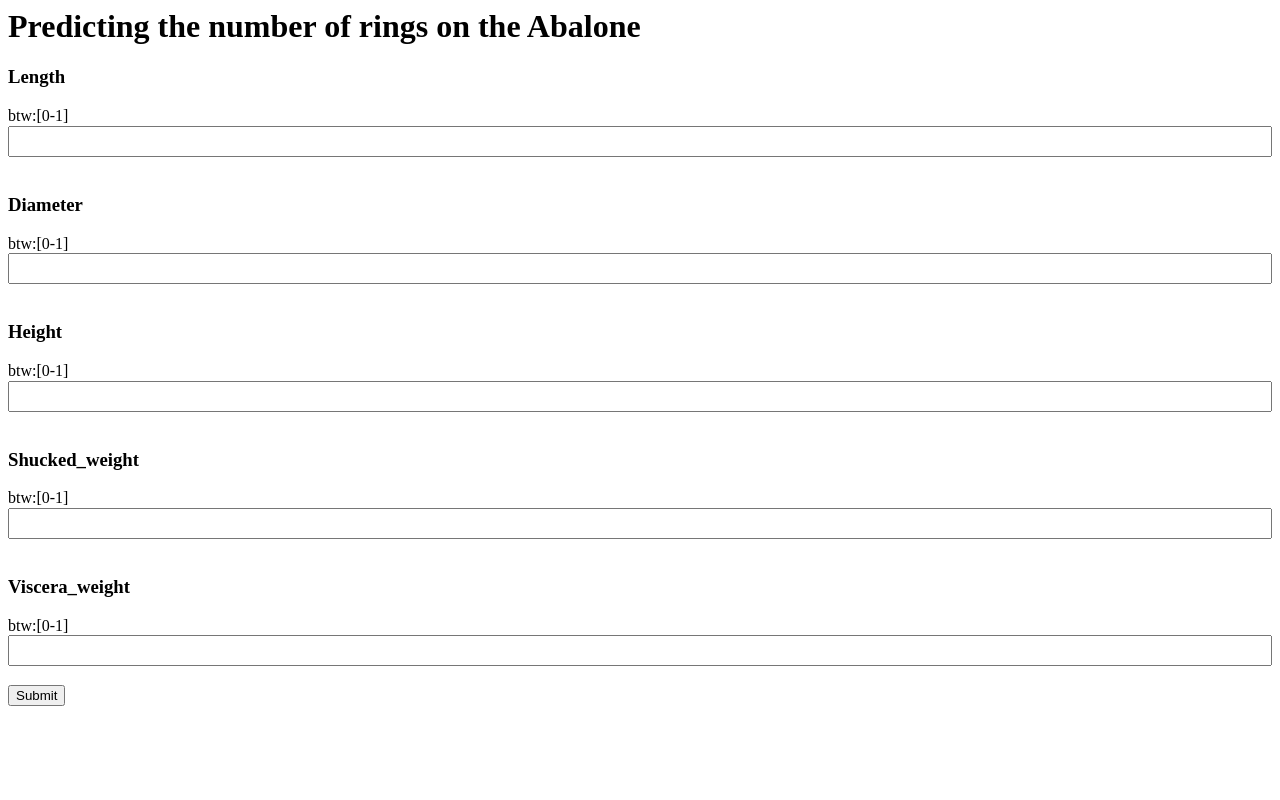
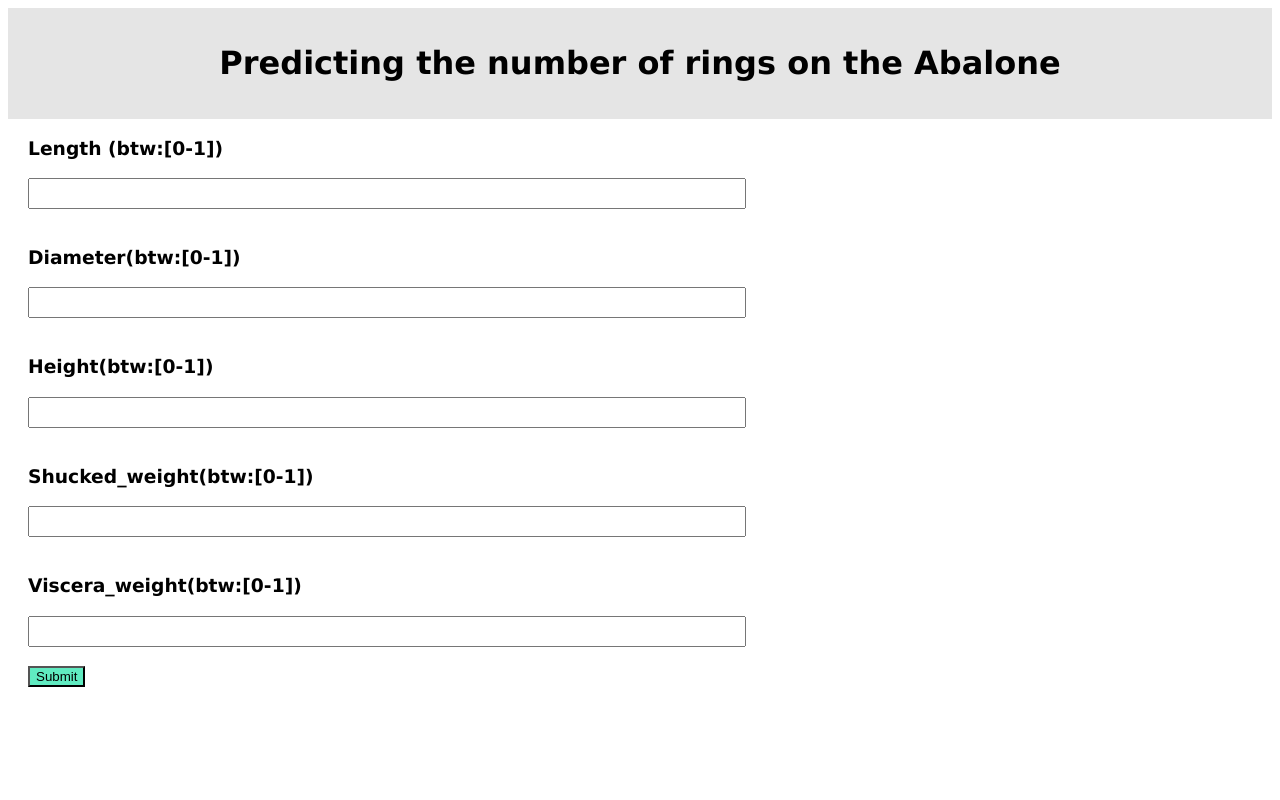
Before and after one commit to Bharani119/predictingrings, a Flask app: page / in a window 1280 px wide. Run offline with Flask 2, Linux system fonts and the light colour scheme; parts of the project's set-up code (start-up, migrations or seed data) failed here and were passed over.

Commit message:
6 commit adding css

```diff
--- a/templates/index.html
+++ b/templates/index.html
@@ -3,40 +3,59 @@
     <meta name="viewport" content="width=device-width, initial-scale=1.0">
 </head>
 <style>
-input[type=text] {
+    input[type=text] {
   width: 100%;
   padding: 6px 6px;
   margin: 0.5px 0;
   box-sizing: border-box;
 }
+* {
+  box-sizing: border-box;
+}
+.main {
+  float:left;
+  width:60%;
+  padding:0 20px;
+}
+
+@media only screen and (max-width:620px) {
+  /* For mobile phones: */
+  .menu, .main, .right {
+    width:100%;
+  }
+}
 </style>
-<body>
+<body style="font-family:Verdana;color:#aaaaa;">
+    <div style="background-color:#e5e5e5;padding:15px;text-align:center;">
     <h1>Predicting the number of rings on the Abalone</h1>
+</div>
 
-<div>
+<div style="overflow:auto">
+  <div class="main">
 <form action="/result" method="POST">
-    <label for="Length"><h3>Length</h3></label>btw:[0-1]
+    <label for="Length"><h3>Length (btw:[0-1])</h3></label>
     <input type="text" id="Length" name="Length">
     <br>
     <br>
-    <label for="Diameter"><h3>Diameter</h3></label>btw:[0-1]
+    <label for="Diameter"><h3>Diameter(btw:[0-1])</h3></label>
     <input type="text" id="Diameter" name="Diameter">
     <br>
     <br>
-    <label for="Height"><h3>Height</h3></label>btw:[0-1]
+    <label for="Height"><h3>Height(btw:[0-1])</h3></label>
     <input type="text" id="Height" name="Height">
     <br>
     <br>
-    <label for="Shucked_weight"><h3>Shucked_weight</h3></label>btw:[0-1]
+    <label for="Shucked_weight"><h3>Shucked_weight(btw:[0-1])</h3></label>
     <input type="text" id="Shucked_weight" name="Shucked_weight">
     <br>
     <br>
-    <label for="Viscera_weight"><h3>Viscera_weight</h3></label>btw:[0-1]
+    <label for="Viscera_weight"><h3>Viscera_weight(btw:[0-1])</h3></label>
     <input type="text" id="Viscera_weight" name="Viscera_weight">
     <br>
     <br>
-    <input type="submit" value="Submit">
+    <input type="submit" value="Submit" style="background-color: #60ebc1">
 </form>
+</div>
 </div>
 </body>
 </html>
```
Also changed, not shown: templates/result.html (+14 -6 lines).
